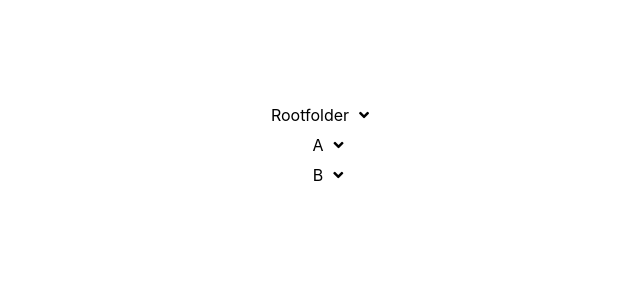
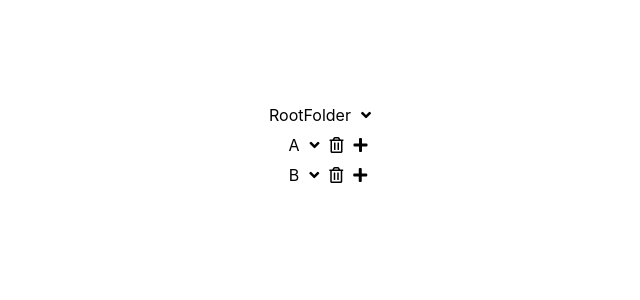
Before and after one commit to ghodratii/react-tree, a React (Create React App) app: page / in a window 1280 px wide. Both pictures are taken after a click on the icon 684 px from the left and 115 px from the top of the page. Shown: the top 300 px of the page, without its empty margins (320-960 px from the left). Built offline with nearby package versions, Linux system fonts and the light colour scheme.

Commit message:
deleteNode

```diff
--- a/src/App.css
+++ b/src/App.css
@@ -8,4 +8,5 @@
 }
 .collapse{
   margin-left: 10px;
+  cursor: pointer;
 }
--- a/src/App.js
+++ b/src/App.js
@@ -1,11 +1,41 @@
+import React,{useState} from 'react';
+
 import './App.css';
 import Main from './components/Main'
 import {Data} from './data'
 
 function App() {
+  const[data,setData]=useState(Data);
+
+  const deleteNode=(node,hasChildren)=>{
+    let newData=[];
+    const rootNode=data[0]
+    deleteNodeFromTree(rootNode, node.id)
+    newData[0]=rootNode;
+    // setData(data=>data.filter(item=>filtering(node,item)))
+
+    setData(newData)
+    // console.log(data)
+
+  }
+  const deleteNodeFromTree=(node, nodeId)=>{
+    if (node.items != null) {
+      for (let i = 0; i < node.items.length; i++) {
+          let filtered = node.items.filter(f => f.id == nodeId);
+          if (filtered && filtered.length > 0) {
+              node.items = node.items.filter(f => f.id != nodeId);
+              return;
+          }
+          deleteNodeFromTree(node.items[i], nodeId,);
+
+      }
+  }
+  }
+
+
   return (
     <div className="App">
-      <Main data={Data}/>
+      <Main data={data} deleteNode={deleteNode}/>
 
     </div>
   );
--- a/src/components/Branch/index.js
+++ b/src/components/Branch/index.js
@@ -1,14 +1,14 @@
 import React,{useState} from "react";
 import Node from '../Node';
 
-const Branch=({item,level})=>{
+const Branch=({item,level,deleteNode})=>{
     const [collapsed,setCollapsed]= useState(false);
     const hasChildren = item.items && item.items.length !== 0;
     const createNested=()=>{
         if(hasChildren){
             const newLevel=level+1;
             return item.items.map((child)=>{
-                return <Branch key={child.id} item={child} level={newLevel} />
+                return <Branch key={child.id} item={child} level={newLevel} deleteNode={deleteNode}/>
             })
         }
         return null;
@@ -24,6 +24,7 @@ const Branch=({item,level})=>{
         hasChildren={hasChildren}
         level={level}
         onToggle={toggleCollapsed}
+        deleteNode={deleteNode}
          />
         {collapsed && createNested()}
         </>
--- a/src/components/Main/index.js
+++ b/src/components/Main/index.js
@@ -1,10 +1,10 @@
 import React from "react";
 import Branch from "../Branch";
 
-const Main=({data})=>{
+const Main=({data,deleteNode})=>{
     return(
         <div>
-            {data.map((item)=><Branch key={item.id} item={item} level={0} />)}
+            {data.map((item)=><Branch key={item.id} item={item} level={0} deleteNode={deleteNode}/>)}
         </div>
     );
 
--- a/src/components/Node/index.js
+++ b/src/components/Node/index.js
@@ -1,11 +1,19 @@
 import React from "react";
 
 
-const Node=({item, hasChildren , level, onToggle})=>{
+const Node=({item, hasChildren , level, onToggle,deleteNode})=>{
     return(
         <div className='node' style={{paddingLeft:`${level*16}px`}}>
             {item.title}
             {hasChildren && <i className="collapse fas fa-angle-down" onClick={onToggle}></i> }
+            {item.title!=='RootFolder' &&  <>
+            <i className="collapse far fa-trash-alt"
+            onClick={()=>deleteNode(item,hasChildren)}></i>
+            <i className="collapse fas fa-plus"></i>
+            </>}
+
+
+
         </div>
     )
 }
--- a/src/data.js
+++ b/src/data.js
@@ -1,6 +1,6 @@
 export const Data=[{
     id:'0',
-    title:'Rootfolder',
+    title:'RootFolder',
     items:[
         {
 		id: '1',
```
Also changed, not shown: 2 other files (tests, documents, lock files or other folders).
